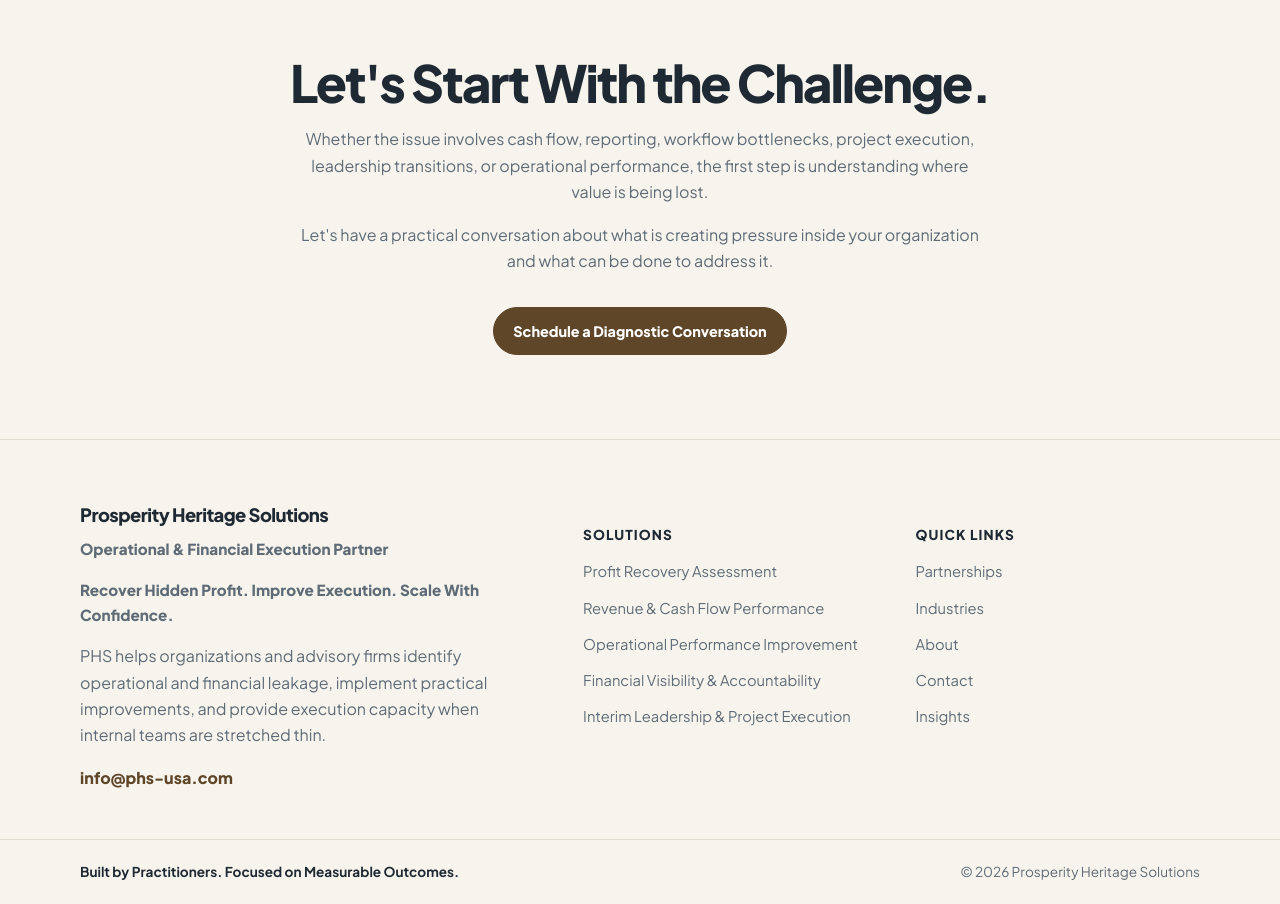
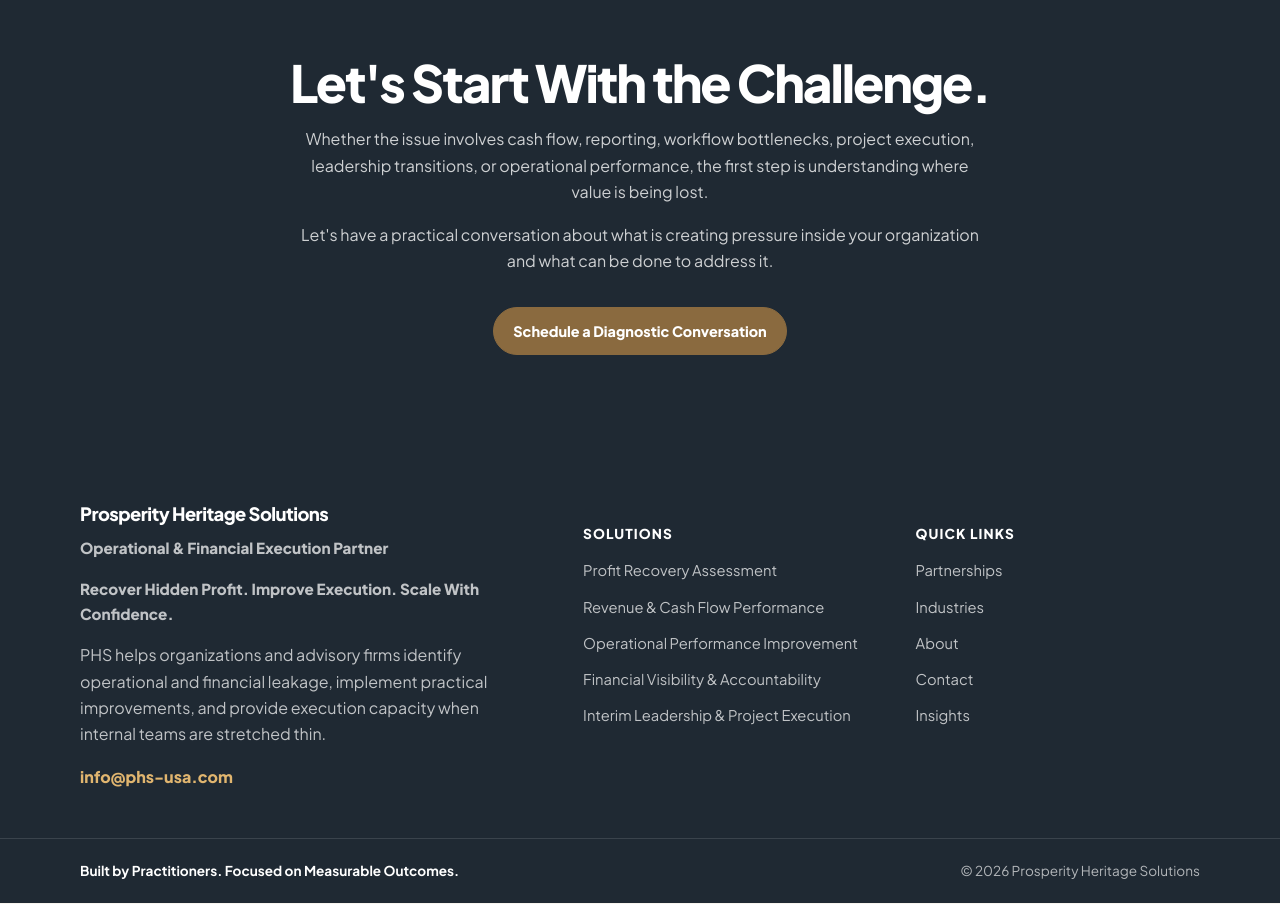
Before and after one commit to pjechete/prosperity-heritage-Advisory-Services, a Next.js app: page / in a window 1280 px wide. Shown: the part 4720-5624 px from the top of the page. Built offline with nearby package versions, Linux system fonts and the light colour scheme.

Commit message:
Update globals.css

```diff
--- a/src/app/globals.css
+++ b/src/app/globals.css
@@ -424,7 +424,12 @@ h4 {
   font-weight: 800;
 }
 
-.mock-dark {
+/* =========================
+   DARK SECTIONS
+========================= */
+
+.mock-dark,
+.partnership-highlight {
   background: var(--dark);
   color: #ffffff;
 }
@@ -432,22 +437,73 @@ h4 {
 .mock-dark h2,
 .mock-dark h3,
 .mock-dark h4,
-.mock-dark .mock-eyebrow {
+.mock-dark .mock-eyebrow,
+.partnership-highlight h2,
+.partnership-highlight h3,
+.partnership-highlight h4,
+.partnership-highlight .mock-eyebrow {
   color: #ffffff;
 }
 
 .mock-dark p,
-.mock-dark li {
+.mock-dark li,
+.partnership-highlight p,
+.partnership-highlight li {
   color: rgba(255, 255, 255, 0.76);
 }
 
-.mock-dark-card {
+.mock-dark-card,
+.partnership-highlight .mock-card {
   background: rgba(255, 255, 255, 0.075);
   border-color: rgba(255, 255, 255, 0.14);
 }
 
-.mock-dark-card .mock-checklist li {
+.mock-dark-card .mock-checklist li,
+.partnership-highlight .mock-checklist li {
   border-color: rgba(255, 255, 255, 0.14);
+}
+
+.mock-dark .mock-btn,
+.partnership-highlight .mock-btn,
+.mock-cta .mock-btn {
+  border-color: var(--accent);
+  background: var(--accent);
+  color: #ffffff;
+}
+
+.mock-dark .mock-btn:hover,
+.partnership-highlight .mock-btn:hover,
+.mock-cta .mock-btn:hover {
+  background: var(--accent-dark);
+  border-color: var(--accent-dark);
+}
+
+/* =========================
+   CTA
+========================= */
+
+.mock-cta {
+  padding: 5.25rem 0;
+  text-align: center;
+  background: var(--dark);
+  color: #ffffff;
+}
+
+.mock-cta h2 {
+  max-width: 820px;
+  margin: 0 auto 1rem;
+  color: #ffffff;
+  font-size: clamp(2.1rem, 4vw, 3.3rem);
+}
+
+.mock-cta p {
+  max-width: 680px;
+  margin: 0 auto 1rem;
+  color: rgba(255, 255, 255, 0.78);
+}
+
+.mock-cta .mock-btn {
+  margin-top: 1rem;
 }
 
 .mock-step-number {
@@ -461,26 +517,6 @@ h4 {
   background: var(--accent-dark);
   color: #ffffff;
   font-weight: 850;
-}
-
-.mock-cta {
-  padding: 5.25rem 0;
-  text-align: center;
-}
-
-.mock-cta h2 {
-  max-width: 820px;
-  margin: 0 auto 1rem;
-  font-size: clamp(2.1rem, 4vw, 3.3rem);
-}
-
-.mock-cta p {
-  max-width: 680px;
-  margin: 0 auto 1rem;
-}
-
-.mock-cta .mock-btn {
-  margin-top: 1rem;
 }
 
 /* =========================
@@ -546,9 +582,9 @@ h4 {
 ========================= */
 
 .footer {
-  border-top: 1px solid var(--line);
-  background: var(--bg);
-  color: var(--muted);
+  border-top: none;
+  background: var(--dark);
+  color: rgba(255, 255, 255, 0.75);
 }
 
 .footer-grid {
@@ -567,6 +603,7 @@ h4 {
 
 .footer h3 {
   margin-bottom: 0.6rem;
+  color: #ffffff;
   font-size: 1.15rem;
   font-weight: 800;
   letter-spacing: -0.03em;
@@ -574,31 +611,35 @@ h4 {
 
 .footer-tagline {
   margin-bottom: 0.35rem;
-  color: var(--ink);
+  color: rgba(255, 255, 255, 0.88);
   font-size: 0.95rem;
   font-weight: 800;
 }
 
 .footer-positioning {
   margin-bottom: 1rem;
-  color: var(--accent-dark);
+  color: #ffffff;
   font-size: 0.95rem;
   font-weight: 800;
 }
 
 .footer p {
   margin-bottom: 1rem;
-  color: var(--muted);
+  color: rgba(255, 255, 255, 0.72);
 }
 
 .footer-email {
-  color: var(--accent-dark);
+  color: #e0b56f;
   font-weight: 800;
+}
+
+.footer-email:hover {
+  color: #ffffff;
 }
 
 .footer-column h4 {
   margin-bottom: 1rem;
-  color: var(--ink);
+  color: #ffffff;
   font-size: 0.85rem;
   font-weight: 800;
   letter-spacing: 0.08em;
@@ -612,17 +653,17 @@ h4 {
 }
 
 .footer-list a {
-  color: var(--muted);
+  color: rgba(255, 255, 255, 0.72);
   font-size: 0.92rem;
   transition: color 0.2s ease;
 }
 
 .footer-list a:hover {
-  color: var(--ink);
+  color: #ffffff;
 }
 
 .footer-bottom {
-  border-top: 1px solid var(--line);
+  border-top: 1px solid rgba(255, 255, 255, 0.12);
 }
 
 .footer-bottom-inner {
@@ -632,11 +673,11 @@ h4 {
   justify-content: space-between;
   gap: 1rem;
   font-size: 0.85rem;
-  color: var(--muted);
+  color: rgba(255, 255, 255, 0.66);
 }
 
 .footer-bottom-inner span:first-child {
-  color: var(--ink);
+  color: #ffffff;
   font-weight: 700;
 }
 
```
